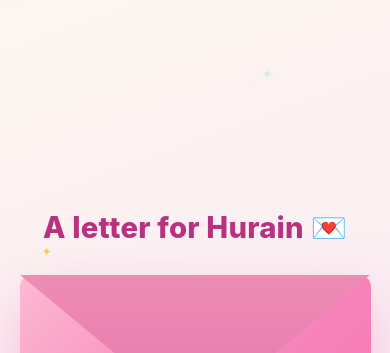
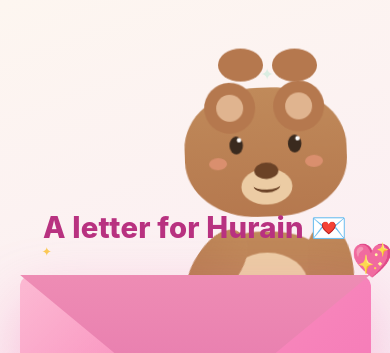
Before and after one commit to atif19928/letter, a plain HTML site: page index.html in a window 390 px wide. Shown: the top 353 px of the page. Drawn offline with Linux system fonts and the light colour scheme.

Commit message:
Fix mobile responsiveness for big bear

```diff
--- a/index.html
+++ b/index.html
@@ -30,6 +30,7 @@
     transform: translateX(50px);
     transition: opacity 0.5s ease, transform 0.5s ease;
     perspective: 1400px;
+    z-index: 3;
   }
   .screen.active { opacity: 1; pointer-events: auto; transform: translateX(0); }
   .screen.exiting { transform: translateX(-50px); opacity: 0; }
@@ -594,11 +595,26 @@ background: #eccca4; border-radius: 50%;
 
   function placeBigBear() {
     try {
-      if (window.innerWidth < 900) { bearBig.style.display = "none"; return; }
       const el = anchorForBear();
       if (!el) return;
       const r = el.getBoundingClientRect();
       if (!r.width || !r.height) return;
+
+      // MOBILE: bear card ke peeche se jhaakta hai (head upar)
+      if (window.innerWidth < 900) {
+        const scale = Math.min(1.5, Math.max(0.85, window.innerHeight / 340));
+        const bearH = 170 * scale;
+        let top = r.top - bearH * 0.72;
+        if (top < 6) top = 6;
+        bearBig.style.display = "block";
+        bearBig.style.transform = "none";
+        bearBig.style.top = top + "px";
+        bearBig.style.right = "10px";
+        bearScale.style.transform = "scale(" + scale + ")";
+        return;
+      }
+
+      // DESKTOP: card ke side mein
       const freeRight = (window.innerWidth - 620) / 2 - 44;
       const scale = Math.min(2.9, Math.max(0.9, freeRight / 150));
       const bearH = 170 * scale;
```
